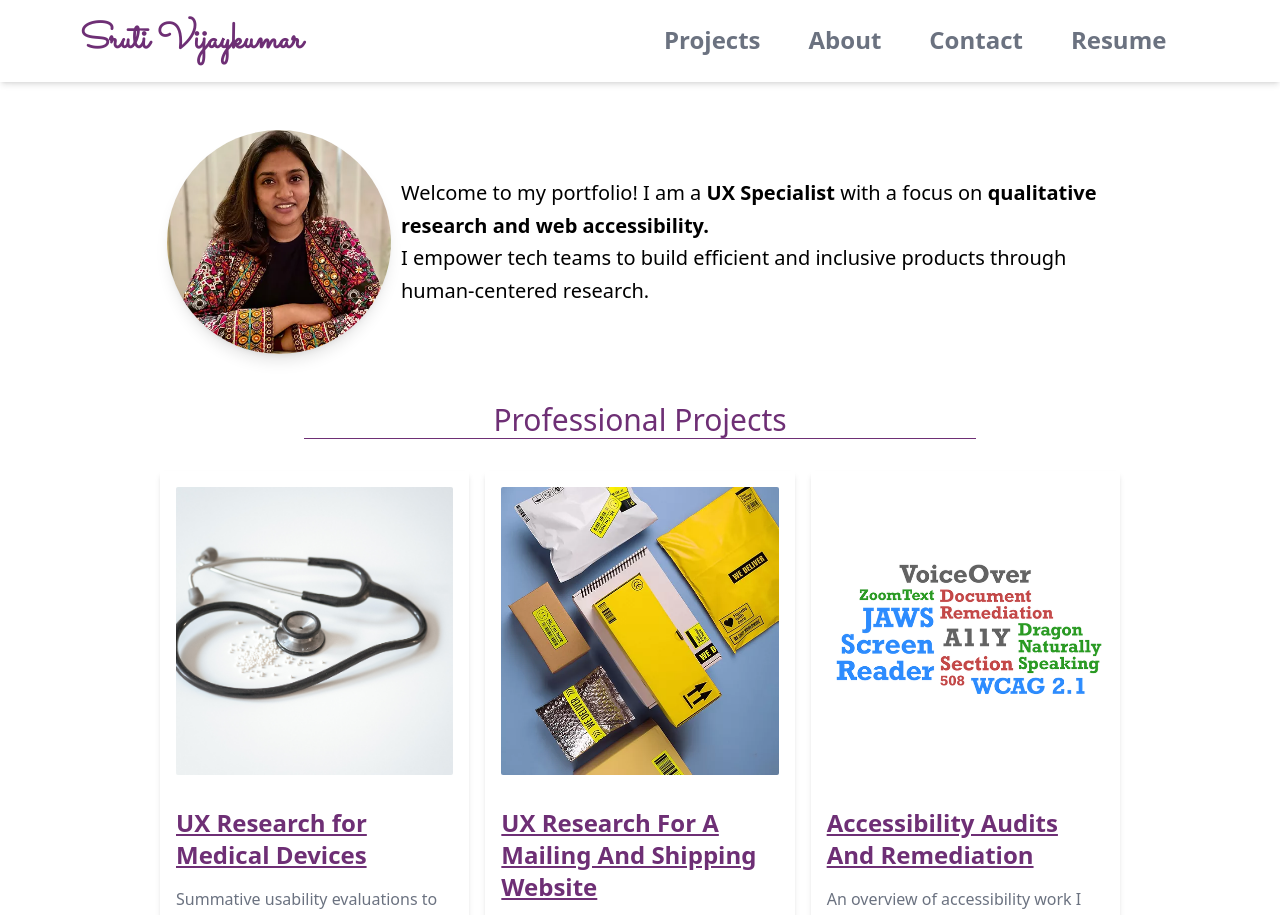
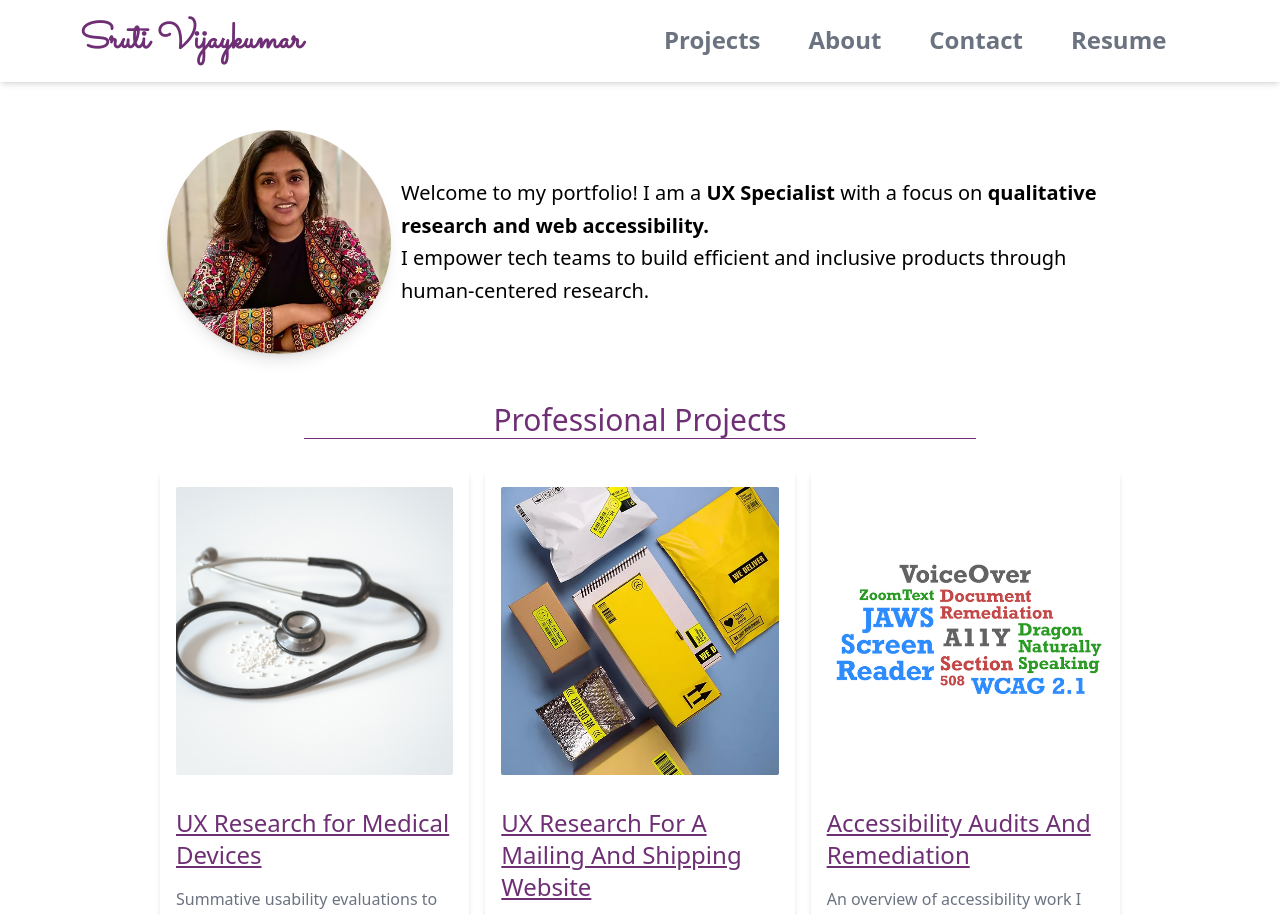
Before and after one commit to SrutiVijaykumar/SrutiVijaykumar.github.io, a Next.js app: page / in a window 1280 px wide. Shown: the top 915 px of the page. Built offline with nearby package versions, Linux system fonts and the light colour scheme.

Commit message:
move pages around, add volunteer_work folder

```diff
--- a/components/home/ProjectCard.tsx
+++ b/components/home/ProjectCard.tsx
@@ -14,7 +14,7 @@ const ProjectCard = ({ project }: Props): JSX.Element => {
   <div className=" grid place-items-center">
     <div className="overflow-hidden rounded-sm m-4">
       <Image
-        className=" h-72 w-72 object-cover hover:opacity-75 transform duration-700 ease-in-out hover:scale-110"
+        className="h-72 w-72 object-cover hover:opacity-75 transform duration-700 ease-in-out hover:scale-110"
         src={`${project.image.src}`}
         alt={ project.image.description }
         width={288}
@@ -25,7 +25,7 @@ const ProjectCard = ({ project }: Props): JSX.Element => {
 
   <section className="mx-4">
     <Link href={project.cta.link } className="hover:no-underline focus:no-underline underline text-brand">
-      <h3 className="text-2xl font-bold py-4 text-brand">{project.title}</h3>
+      <h3 className="text-2xl font-medium py-4 text-brand">{project.title}</h3>
     </Link>
     <p className="text-gray-500 pb-8">{project.description}</p>
   </section>
--- a/components/layouts/MainLayout.tsx
+++ b/components/layouts/MainLayout.tsx
@@ -21,7 +21,7 @@ const Layout = ({ children, title = "Sruti's Portfolio" }: Props): JSX.Element =
     <title>{title}</title>
   </Head>
   <Header />
-  <div className="antialiased container mx-auto">
+  <div className="antialiased container mx-auto h-full pb-12">
     <main className="mx-6 lg:mx-20">{children}</main>
   </div>
   <Footer />
--- a/components/layouts/ProjectLayout.tsx
+++ b/components/layouts/ProjectLayout.tsx
@@ -21,7 +21,7 @@ const ProjectLayout = ({ children, title = "Sruti's Portfolio" }: Props): JSX.El
     <title>{title}</title>
   </Head>
   <Header />
-  <div className="antialiased bg-gray-50 container mx-auto h-full pb-6">
+  <div className="antialiased bg-gray-50 container mx-auto h-full pb-12">
     <main>{children}</main>
   </div>
   <Footer />
```
Also changed, not shown: pages/volunteer_work/communication-diy-board.tsx (renamed from pages/projects/communication-diy-board.tsx), pages/volunteer_work/website-for-a-non-profit.tsx (renamed from pages/projects/website-for-a-non-profit.tsx).
